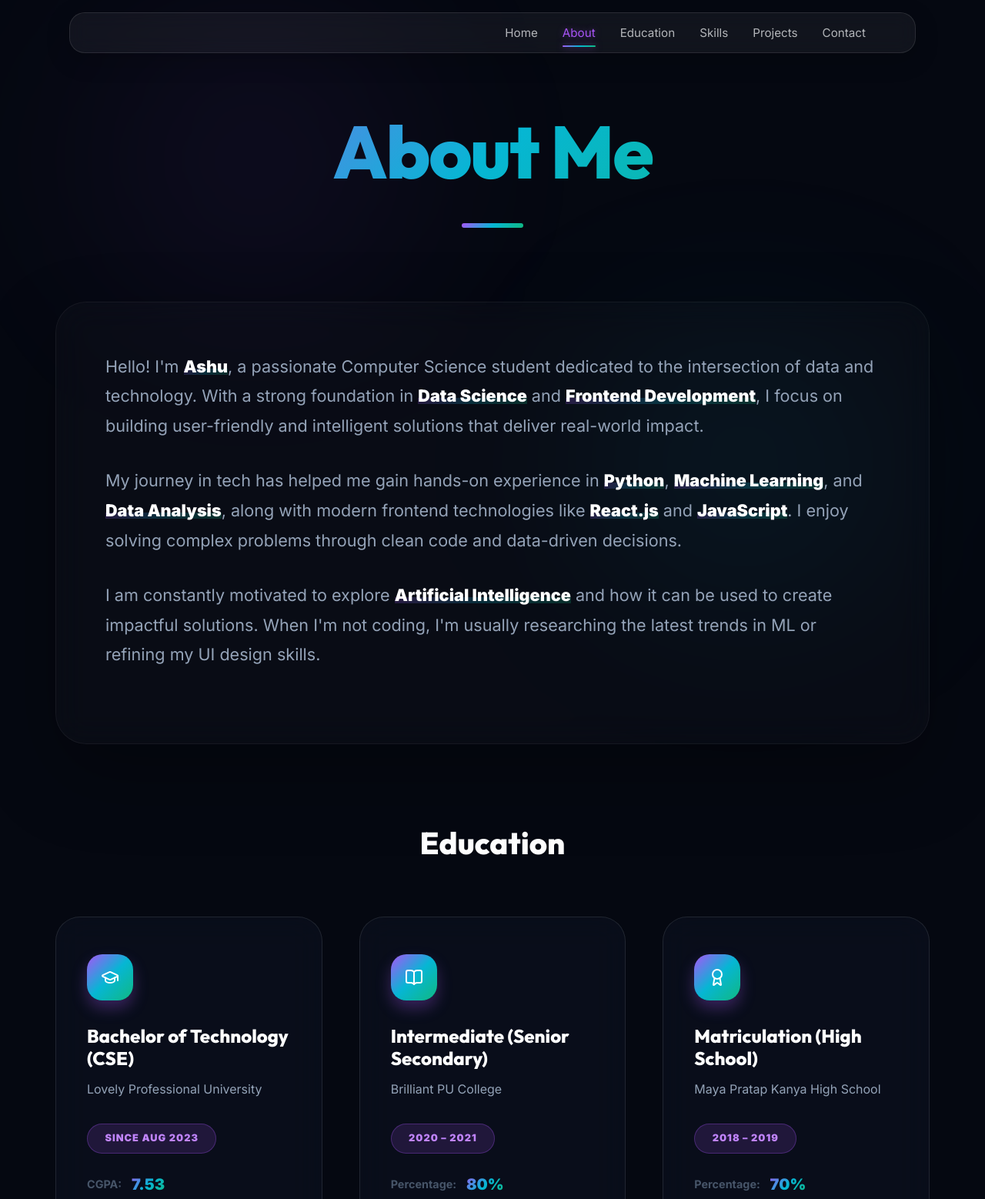
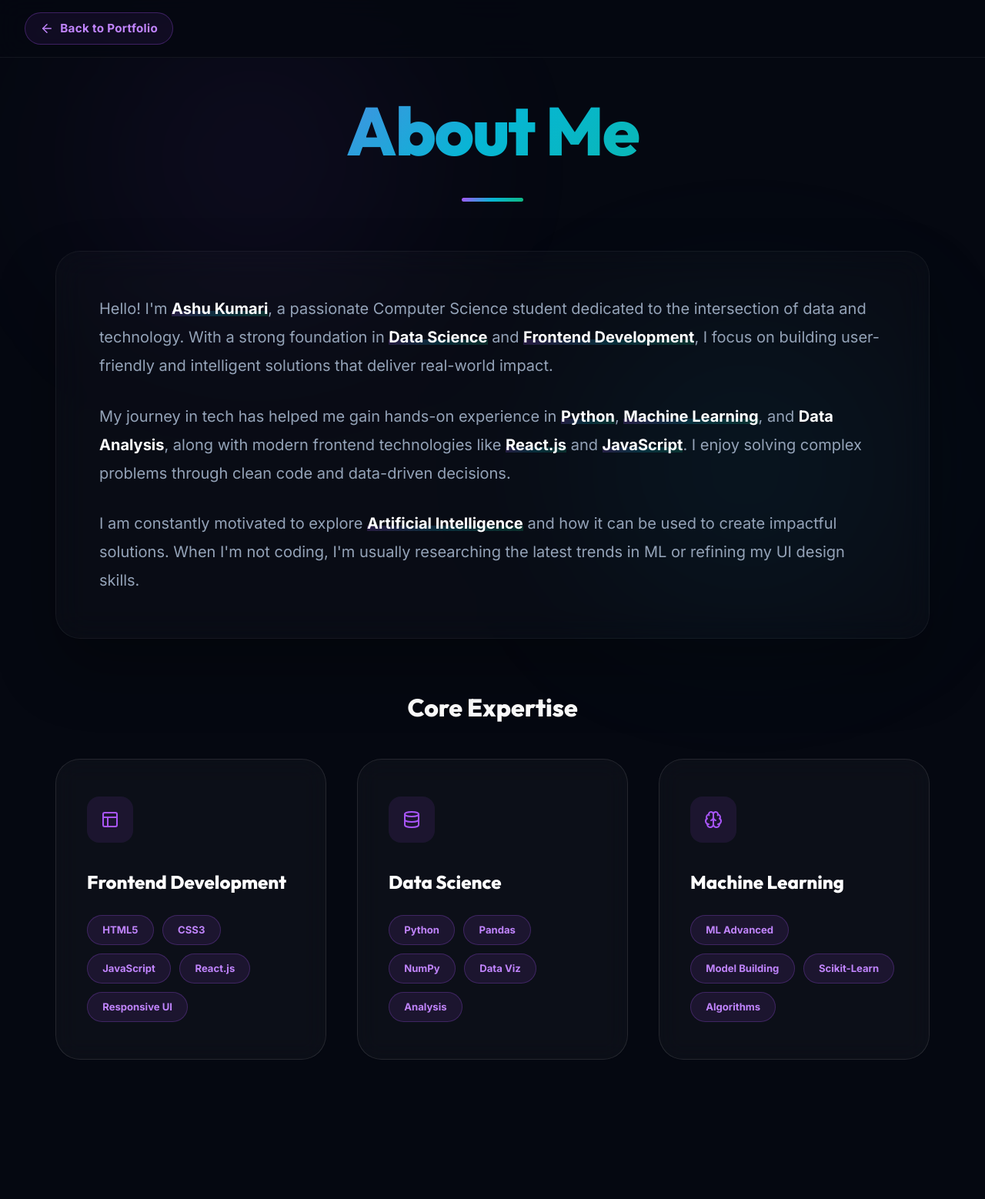
Before and after one commit to AshuKumari21/Portfolio, a plain HTML site: page about.html in a window 1280 px wide. Shown: the top 1558 px of the page at 77% size. After the commit the page ends 1537 px from the top, so only its background shows below. Drawn offline with nearby package versions, Linux system fonts and the light colour scheme.

Commit message:
Updated UI

```diff
--- a/about.html
+++ b/about.html
@@ -4,33 +4,78 @@
     <meta charset="UTF-8">
     <meta name="viewport" content="width=device-width, initial-scale=1.0">
     <title>About Me | Ashu Kumari</title>
-    <!-- Google Fonts -->
     <link href="https://fonts.googleapis.com/css2?family=Outfit:wght@300;400;600;800&family=Inter:wght@300;400;700;900&display=swap" rel="stylesheet">
-    <!-- Lucide Icons -->
     <script src="https://unpkg.com/lucide@latest"></script>
-    <!-- Custom CSS -->
     <link rel="stylesheet" href="style.css?v=5.0">
     <style>
         body {
-            background: #050811; /* Match index background */
+            background: #050811;
             overflow-x: hidden;
+            font-family: 'Inter', sans-serif;
         }
 
+        /* ── Back Button Bar ── */
+        .back-bar {
+            position: fixed;
+            top: 0;
+            left: 0;
+            right: 0;
+            z-index: 999;
+            padding: 1rem 2rem;
+            display: flex;
+            align-items: center;
+            background: rgba(5, 8, 17, 0.85);
+            backdrop-filter: blur(16px);
+            border-bottom: 1px solid rgba(255,255,255,0.06);
+        }
+
+        .back-btn {
+            display: inline-flex;
+            align-items: center;
+            gap: 0.5rem;
+            color: #c084fc;
+            font-weight: 600;
+            font-size: 0.95rem;
+            text-decoration: none;
+            padding: 0.5rem 1.2rem;
+            border-radius: 50px;
+            border: 1px solid rgba(168,85,247,0.3);
+            background: rgba(168,85,247,0.08);
+            transition: all 0.3s ease;
+            letter-spacing: 0.02em;
+        }
+
+        .back-btn:hover {
+            background: rgba(168,85,247,0.18);
+            border-color: rgba(168,85,247,0.6);
+            transform: translateX(-3px);
+            box-shadow: 0 0 20px rgba(168,85,247,0.25);
+        }
+
+        .back-btn svg {
+            width: 18px;
+            height: 18px;
+            stroke: currentColor;
+        }
+
+        /* ── Page Wrapper ── */
         .about-page-wrapper {
-            padding-top: 120px; /* Space for navbar */
+            padding-top: 100px;
+            padding-bottom: 80px;
             min-height: 100vh;
             position: relative;
             z-index: 1;
         }
 
+        /* ── Header ── */
         .about-hero-header {
             text-align: center;
-            margin-bottom: 6rem;
+            margin-bottom: 4rem;
             animation: fadeInDown 0.8s ease-out;
         }
 
         .about-title-large {
-            font-size: clamp(3rem, 10vw, 6rem);
+            font-size: clamp(2.8rem, 9vw, 5.5rem);
             font-weight: 900;
             background: var(--primary-gradient);
             -webkit-background-clip: text;
@@ -42,34 +87,36 @@
 
         .title-reveal-line {
             width: 80px;
-            height: 6px;
+            height: 5px;
             background: var(--primary-gradient);
             margin: 0 auto;
             border-radius: 10px;
         }
 
+        /* ── Narrative Card ── */
         .narrative-card {
-            background: rgba(255, 255, 255, 0.02);
+            background: rgba(255,255,255,0.02);
             backdrop-filter: blur(20px);
-            border: 1px solid rgba(255, 255, 255, 0.05);
-            border-radius: 40px;
-            padding: 4rem;
-            margin-bottom: 6rem;
-            box-shadow: 0 40px 100px rgba(0, 0, 0, 0.3);
+            border: 1px solid rgba(255,255,255,0.05);
+            border-radius: 32px;
+            padding: 3.5rem;
+            margin-bottom: 4rem;
+            box-shadow: 0 40px 80px rgba(0,0,0,0.3);
             animation: fadeInUp 1s ease-out;
         }
 
         .narrative-content p {
-            font-size: clamp(1.1rem, 2vw, 1.35rem);
-            line-height: 1.8;
+            font-size: clamp(1.05rem, 1.8vw, 1.25rem);
+            line-height: 1.85;
             color: #94a3b8;
-            margin-bottom: 2rem;
-            max-width: 1000px;
+            margin-bottom: 1.8rem;
         }
+
+        .narrative-content p:last-child { margin-bottom: 0; }
 
         .highlight-text {
             color: white;
-            font-weight: 800;
+            font-weight: 700;
             position: relative;
             z-index: 1;
         }
@@ -80,93 +127,94 @@
             bottom: 2px;
             left: 0;
             width: 100%;
-            height: 8px;
+            height: 7px;
             background: var(--primary-gradient);
             opacity: 0.2;
             z-index: -1;
         }
 
-        /* 3D Skill Grid Styling */
+        /* ── Section Titles ── */
         .skills-h-title {
-            font-size: 2.5rem;
+            font-size: 2rem;
             font-weight: 800;
             color: white;
-            margin-bottom: 3rem;
+            margin-bottom: 2.5rem;
             text-align: center;
         }
 
+        /* ── Skill Buttons ── */
         .skill-buttons-container {
             display: flex;
             flex-wrap: wrap;
-            gap: 0.8rem;
-            margin-top: 2rem;
+            gap: 0.7rem;
+            margin-top: 1.5rem;
         }
 
         .skill-button {
-            padding: 0.6rem 1.4rem;
-            background: rgba(168, 85, 247, 0.1);
-            border: 1px solid rgba(168, 85, 247, 0.2);
+            padding: 0.5rem 1.2rem;
+            background: rgba(168,85,247,0.1);
+            border: 1px solid rgba(168,85,247,0.25);
             border-radius: 50px;
             color: #c084fc;
-            font-weight: 700;
-            font-size: 0.85rem;
-            transition: all 0.3s cubic-bezier(0.175, 0.885, 0.32, 1.275);
+            font-weight: 600;
+            font-size: 0.82rem;
+            transition: all 0.3s cubic-bezier(0.175,0.885,0.32,1.275);
+            cursor: default;
         }
 
         .skill-button:hover {
             background: var(--primary-gradient);
             color: white;
-            transform: translateY(-5px) scale(1.05);
-            box-shadow: 0 10px 20px rgba(168, 85, 247, 0.3);
+            transform: translateY(-4px) scale(1.04);
+            box-shadow: 0 8px 18px rgba(168,85,247,0.3);
         }
 
+        /* ── Animations ── */
         @keyframes fadeInUp {
             from { opacity: 0; transform: translateY(40px); }
-            to { opacity: 1; transform: translateY(0); }
+            to   { opacity: 1; transform: translateY(0); }
         }
 
         @keyframes fadeInDown {
             from { opacity: 0; transform: translateY(-40px); }
-            to { opacity: 1; transform: translateY(0); }
+            to   { opacity: 1; transform: translateY(0); }
         }
 
         @media (max-width: 768px) {
-            .narrative-card { padding: 2.5rem; }
-            .about-page-wrapper { padding-top: 100px; }
+            .narrative-card { padding: 2rem; border-radius: 20px; }
+            .about-page-wrapper { padding-top: 90px; }
         }
     </style>
 </head>
 <body class="dark">
-    <!-- Background Elements (Identical to Index) -->
+
+    <!-- Background Elements -->
     <div class="bg-glow-1"></div>
     <div class="bg-glow-2"></div>
     <div class="bg-stars"></div>
 
-    <!-- Navigation (Identical to Index) -->
-    <nav id="navbar" class="glass">
-        <div class="container nav-content">
-            <div class="logo"></div>
-            <ul class="nav-links">
-                <li><a href="index.html#hero">Home</a></li>
-                <li><a href="about.html" class="nav-link active">About</a></li>
-                <li><a href="about.html#education">Education</a></li>
-                <li><a href="index.html#skills">Skills</a></li>
-                <li><a href="index.html#projects">Projects</a></li>
-                <li><a href="index.html#contact">Contact</a></li>
-            </ul>
-        </div>
-    </nav>
+    <!-- Back Bar -->
+    <div class="back-bar">
+        <a href="index.html" class="back-btn">
+            <i data-lucide="arrow-left"></i>
+            Back to Portfolio
+        </a>
+    </div>
 
+    <!-- Page Content -->
     <div class="about-page-wrapper container">
+
+        <!-- Header -->
         <header class="about-hero-header">
             <h1 class="about-title-large">About Me</h1>
             <div class="title-reveal-line"></div>
         </header>
 
+        <!-- Narrative -->
         <section class="narrative-card">
             <div class="narrative-content">
                 <p>
-                    Hello! I'm <span class="highlight-text">Ashu</span>, a passionate Computer Science student dedicated to the intersection of data and technology.
+                    Hello! I'm <span class="highlight-text">Ashu Kumari</span>, a passionate Computer Science student dedicated to the intersection of data and technology.
                     With a strong foundation in <span class="highlight-text">Data Science</span> and <span class="highlight-text">Frontend Development</span>, I focus on building
                     user-friendly and intelligent solutions that deliver real-world impact.
                 </p>
@@ -182,58 +230,10 @@
             </div>
         </section>
 
-        <!-- Education Recap -->
-        <h2 class="skills-h-title">Education</h2>
-        <div class="education-grid" style="margin-bottom: 6rem;">
-            <div class="education-card-v2 glass tilt-card">
-                <div class="edu-card-top">
-                    <div class="edu-icon-sm"><i data-lucide="graduation-cap"></i></div>
-                    <h3 class="edu-title">Bachelor of Technology (CSE)</h3>
-                    <p class="edu-institution">Lovely Professional University</p>
-                </div>
-                <div class="edu-card-bottom">
-                    <span class="edu-date-pill">Since Aug 2023</span>
-                    <div class="edu-score-minimal">
-                        <span class="score-label">CGPA:</span>
-                        <span class="score-value">7.53</span>
-                    </div>
-                </div>
-            </div>
+        <!-- Core Expertise -->
+        <h2 class="skills-h-title">Core Expertise</h2>
+        <div class="skill-cards-grid" style="margin-bottom: 5rem;">
 
-            <div class="education-card-v2 glass tilt-card">
-                <div class="edu-card-top">
-                    <div class="edu-icon-sm"><i data-lucide="book-open"></i></div>
-                    <h3 class="edu-title">Intermediate (Senior Secondary)</h3>
-                    <p class="edu-institution">Brilliant PU College</p>
-                </div>
-                <div class="edu-card-bottom">
-                    <span class="edu-date-pill">2020 – 2021</span>
-                    <div class="edu-score-minimal">
-                        <span class="score-label">Percentage:</span>
-                        <span class="score-value">80%</span>
-                    </div>
-                </div>
-            </div>
-
-            <div class="education-card-v2 glass tilt-card">
-                <div class="edu-card-top">
-                    <div class="edu-icon-sm"><i data-lucide="award"></i></div>
-                    <h3 class="edu-title">Matriculation (High School)</h3>
-                    <p class="edu-institution">Maya Pratap Kanya High School</p>
-                </div>
-                <div class="edu-card-bottom">
-                    <span class="edu-date-pill">2018 – 2019</span>
-                    <div class="edu-score-minimal">
-                        <span class="score-label">Percentage:</span>
-                        <span class="score-value">70%</span>
-                    </div>
-                </div>
-            </div>
-        </div>
-
-        <h2 class="skills-h-title">Core Expertise</h2>
-
-        <div class="skill-cards-grid">
             <!-- Card 1: Frontend -->
             <div class="skill-3d-card glass tilt-card">
                 <div class="card-glow"></div>
@@ -281,23 +281,12 @@
                 </div>
             </div>
         </div>
+
     </div>
 
-    <!-- Scripts -->
     <script src="script.js"></script>
     <script>
-        // Init Lucide Icons
         lucide.createIcons();
-
-        // Ensure Navbar Scroll Effect works
-        window.addEventListener('scroll', () => {
-            const navbar = document.getElementById('navbar');
-            if (window.scrollY > 50) {
-                navbar.classList.add('scrolled');
-            } else {
-                navbar.classList.remove('scrolled');
-            }
-        });
     </script>
 </body>
 </html>
--- a/index.html
+++ b/index.html
@@ -37,12 +37,11 @@
             </div>
             <ul class="nav-links">
                 <li><a href="#hero">Home</a></li>
-                <li><a href="about.html" class="nav-link">About</a></li>
                 <li><a href="#education">Education</a></li>
                 <li><a href="#skills">Skills</a></li>
                 <li><a href="#coding-stats">Stats</a></li>
                 <li><a href="#projects">Projects</a></li>
-                <li><a href="#certifications">Certifications</a></li>
+                <li><a href="#certifications">Certificates</a></li>
                 <li><a href="#achievements">Achievements</a></li>
                 <li><a href="#contact">Contact</a></li>
             </ul>
@@ -77,9 +76,6 @@
                     </a>
                     <a href="mailto:ashukumari111ashu@gmail.com" class="social-link" title="Email"><i
                             data-lucide="mail"></i></a>
-                    <a href="https://leetcode.com/u/aashu_21/" target="_blank" class="social-link" title="LeetCode">
-                        <i data-lucide="layers"></i>
-                    </a>
                 </div>
             </div>
             <div class="hero-image-container">
@@ -496,7 +492,7 @@
         <!-- Certifications Section -->
         <section id="certifications" class="certs-section scroll-reveal">
             <div class="container">
-                <h2 class="section-title">Certifications</h2>
+                <h2 class="section-title">Certificates</h2>
                 <p class="section-subtitle">Continuous learning journey in Data Science, AI, and Cloud Technologies</p>
 
                 <div class="certs-grid">
@@ -858,6 +854,6 @@
                     <div id="modal-progress" class="progress-bar" style="width: 90%"></div>
                 </div>
     <!-- Custom JS -->
-    <script src="script.js?v=4.0"></script>
+    <script src="script.js?v=5.0"></script>
 </body>
 </html>
--- a/script.js
+++ b/script.js
@@ -106,10 +106,8 @@ const skillsData = {
     ],
     softskills: [
         { name: 'Problem Solving', level: 96, icon: 'puzzle', desc: 'Ability to analyze complex problems and design solutions. Involves logical thinking and creativity. Important for coding and data challenges. Enhances decision-making skills. Core skill for engineers.' },
-        { name: 'Communication', level: 94, icon: 'message-square', desc: 'Ability to explain technical concepts clearly. Helps collaborate with teams and stakeholders. Important for presentations and reporting. Bridges technical and non-technical gaps. Essential in professional environments.' },
         { name: 'Time Management', level: 92, icon: 'clock', desc: 'Managing tasks efficiently to meet deadlines. Helps prioritize work effectively. Improves productivity and focus. Important for handling multiple projects. Ensures timely delivery.' },
-        { name: 'Adaptability', level: 95, icon: 'refresh-cw', desc: 'Ability to learn new tools and technologies quickly. Helps adjust to changing environments. Important in fast-paced industries. Encourages continuous learning. Key for growth.' },
-        { name: 'Team Collaboration', level: 94, icon: 'users', desc: 'Working effectively with team members. Encourages idea sharing and coordination. Improves project outcomes. Essential for large projects. Builds strong professional relationships.' }
+        { name: 'Adaptability', level: 95, icon: 'refresh-cw', desc: 'Ability to learn new tools and technologies quickly. Helps adjust to changing environments. Important in fast-paced industries. Encourages continuous learning. Key for growth.' }
     ]
 };
 
```
